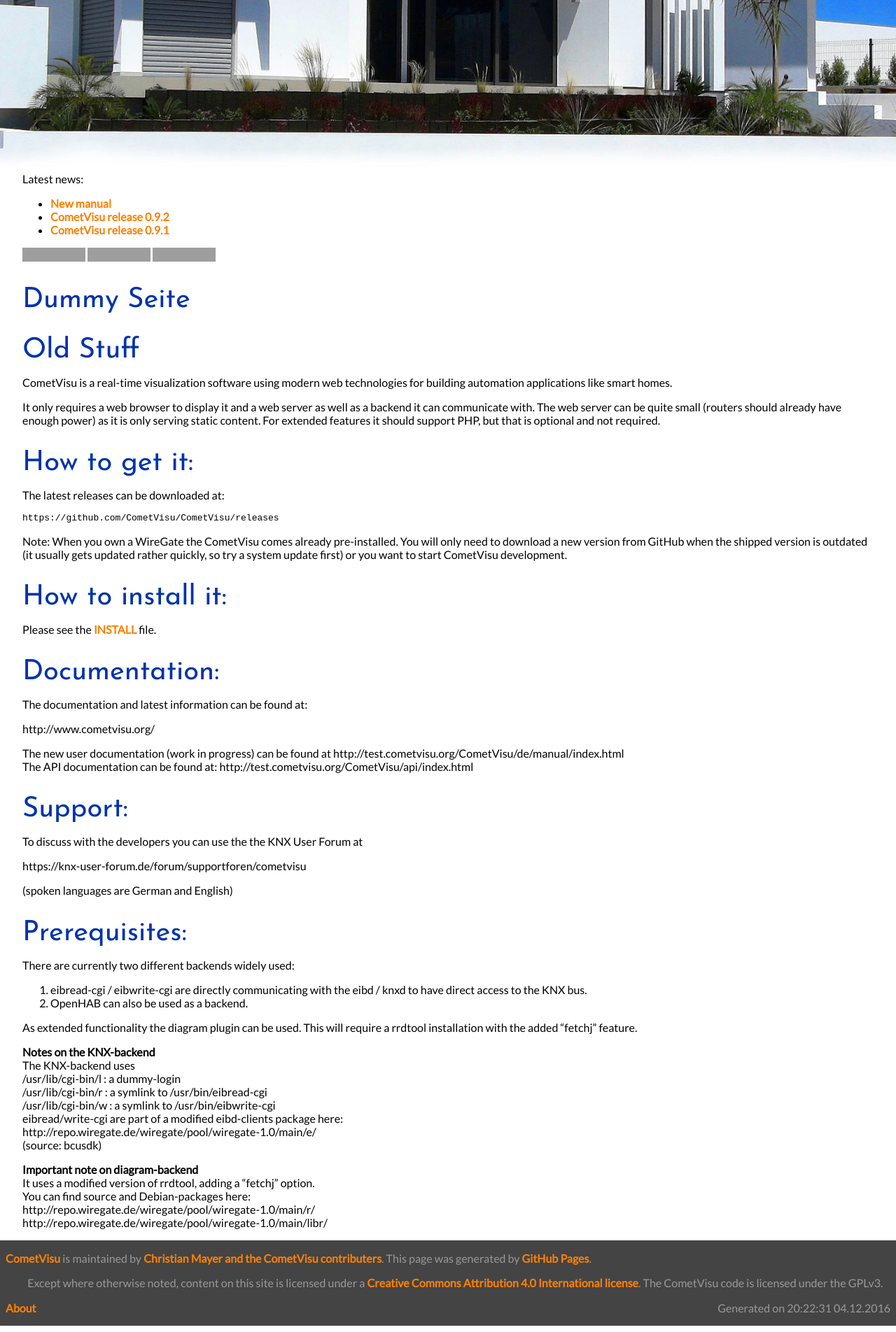
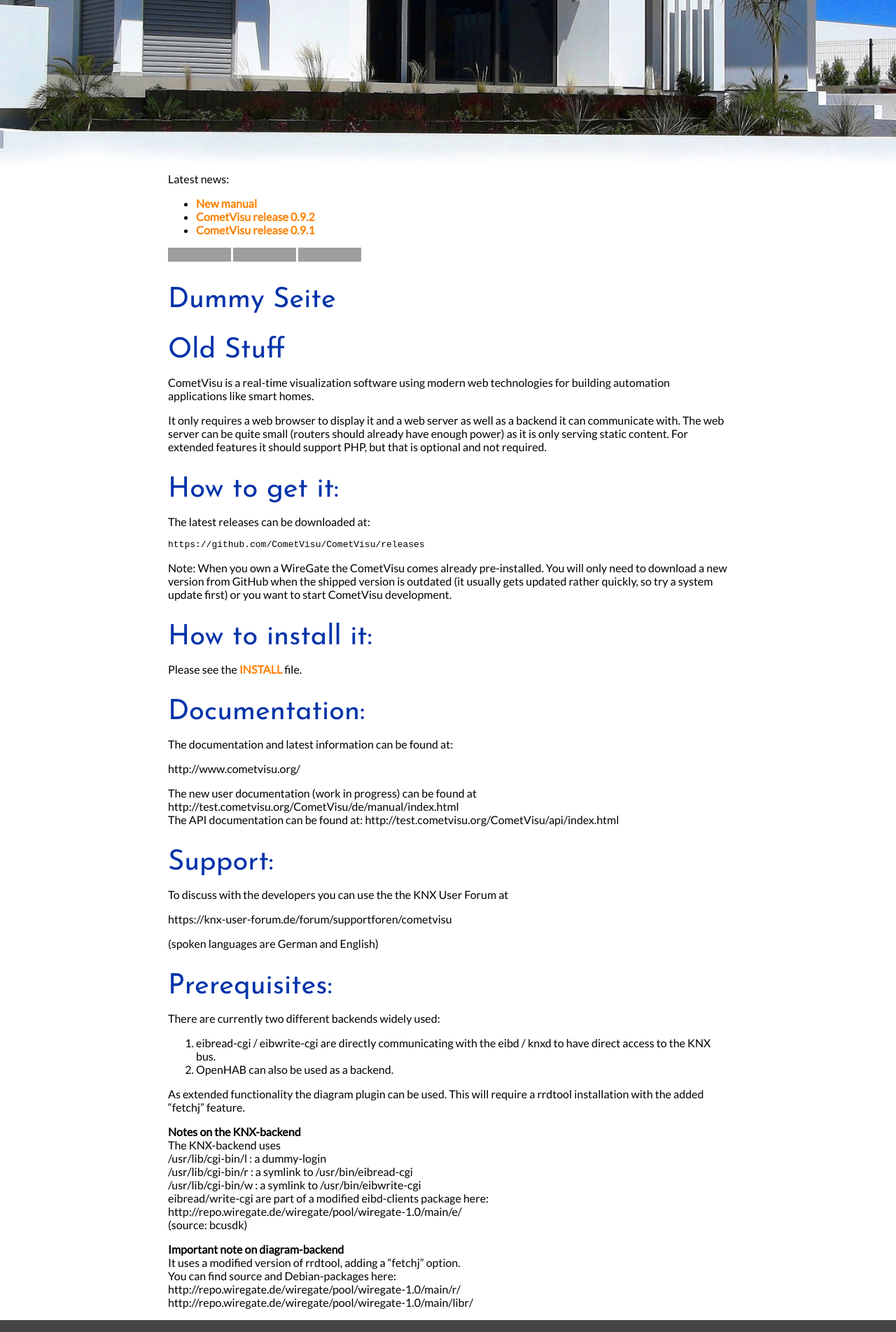
Before and after one commit to CometVisu/cometvisu.github.io, a Jekyll site: the page built from index.md, in a window 1280 px wide. Shown: the part 654-2558 px from the top of the page at 70% size. Built offline with Jekyll 4.4.1, drawn with Linux system fonts in a browser that asks for light colours; some web fonts are replaced; grey boxes are pictures that could not be loaded.

Commit message:
Center content and limit width

```diff
--- a/css/cometvisu.css
+++ b/css/cometvisu.css
@@ -82,6 +82,8 @@ a:hover {
 .main-content {
   padding-left: 2em;
   padding-right: 2em;
+  max-width: 50em;
+  margin: 0 auto;
 }
 
 .project-name {
@@ -212,8 +214,6 @@ footer a:hover {
 }
 
 .contributors {
-  margin-left: 10%;
-  margin-right: 10%;
 }
 
 .contributor {
```
